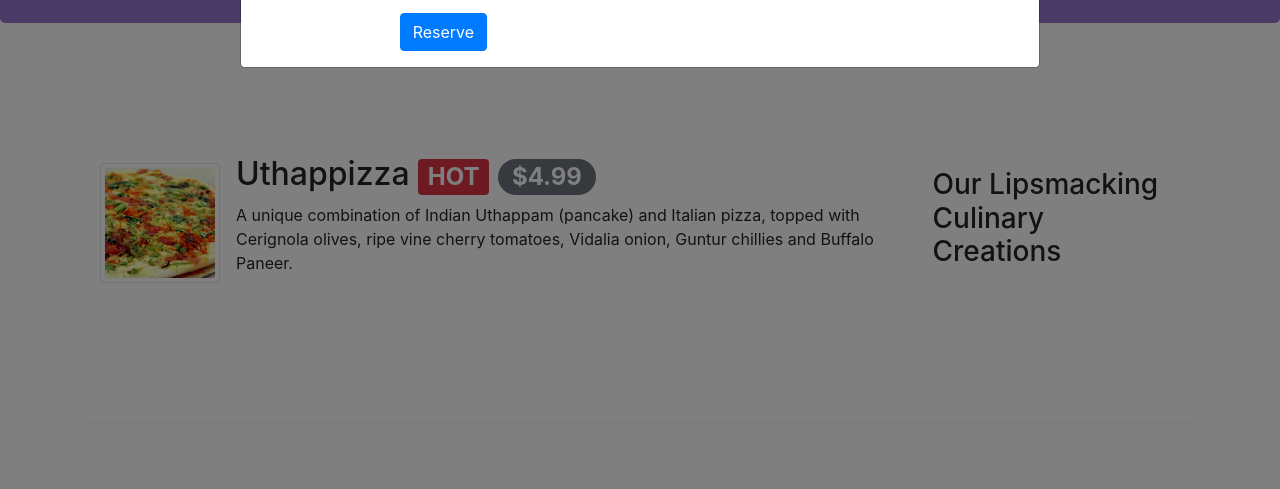
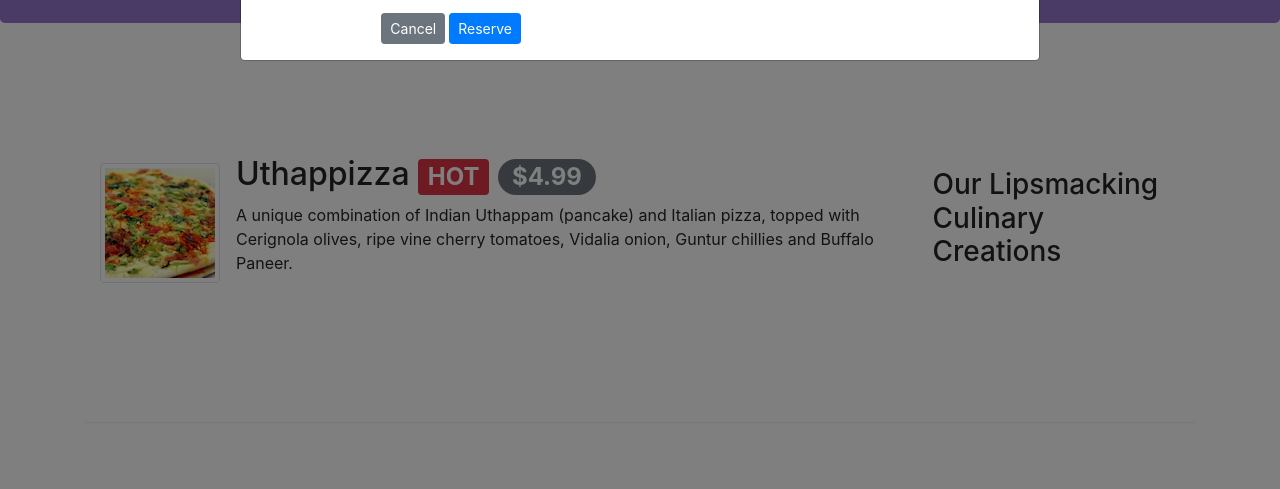
Before and after one commit to vk0808/conFusion, a website: page index.html in a window 1280 px wide. Both pictures are taken after a click on the button "Reserve Table". Shown: the part 311-800 px from the top of the page. Drawn offline with nearby package versions, Linux system fonts and the light colour scheme.

Commit message:
Assignment 3.2

```diff
--- a/index.html
+++ b/index.html
@@ -115,8 +115,9 @@
                                 <input class="form-control" type="time" name="" id="time" placeholder="Time">
                             </div>
                         </div>
-                        <div class="offset-2 col-10">
-                            <button class="btn btn-primary" type="submit">Reserve</button>
+                        <div class="form-row">
+                            <button type="button" class="offset-2 btn btn-secondary btn-sm" data-dismiss="modal">Cancel</button>
+                            <button class="btn btn-primary btn-sm ml-1" type="submit">Reserve</button>
                         </div>
                     </form>
                 </div>
```
